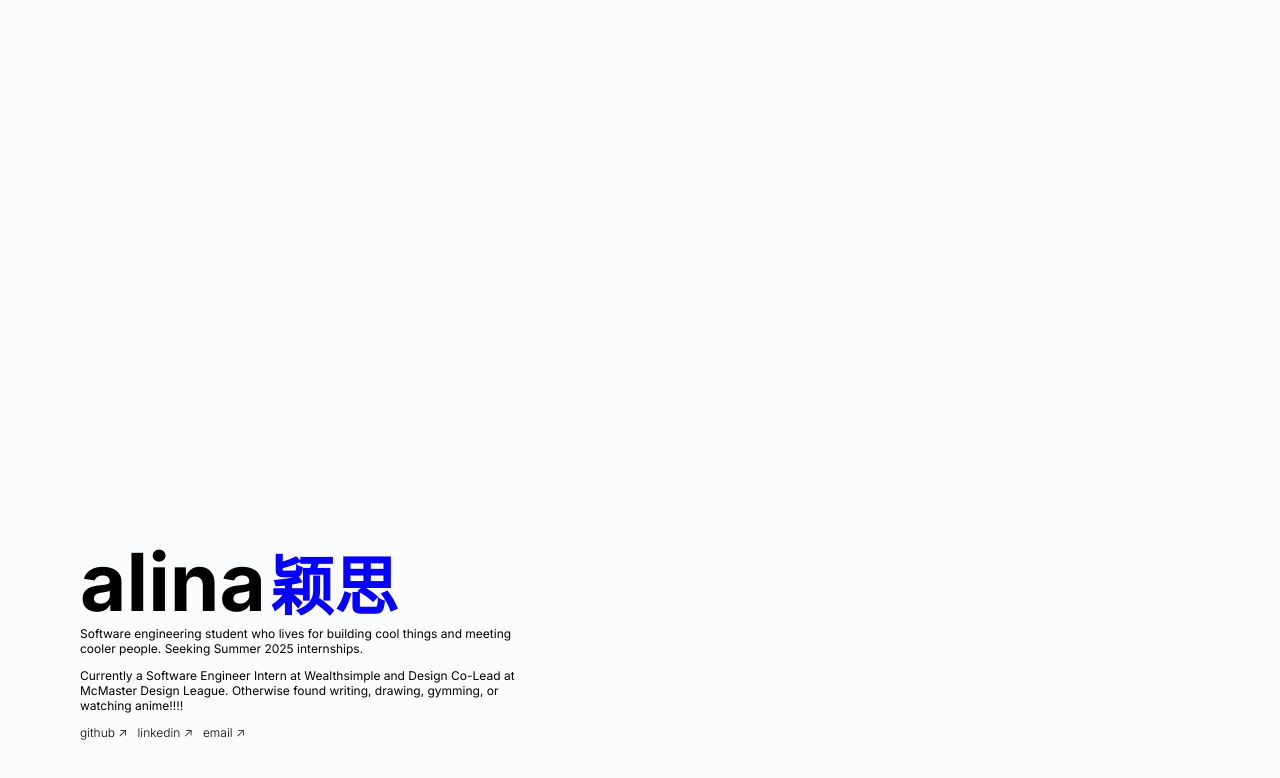
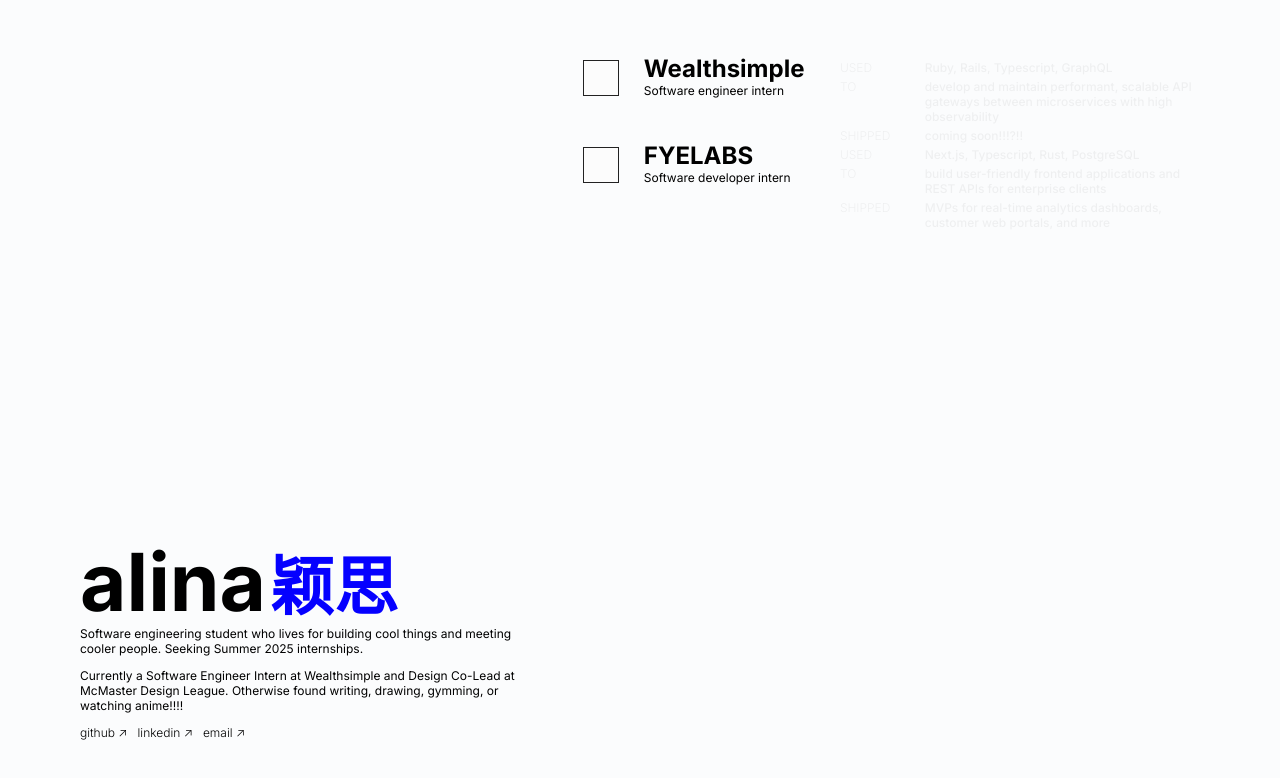
Before and after one commit to charcoalyy/portfolio, a React (Vite) app: page / in a window 1280 px wide. Shown: the top 778 px of the page. Built offline with nearby package versions, Linux system fonts and the light colour scheme.

Commit message:
fill in project details

```diff
--- /dev/null
+++ b/src/components/constants/projects.ts
@@ -0,0 +1,21 @@
+export const projects = [
+  {
+    title: "Wealthsimple",
+    tag: "Software engineer intern",
+    points: {
+      used: "Ruby, Rails, Typescript, GraphQL",
+      to: "develop and maintain performant, scalable API gateways between microservices with high observability",
+      shipped: "coming soon!!!?!!",
+    },
+  },
+  {
+    title: "FYELABS",
+    tag: "Software developer intern",
+    points: {
+      used: "Next.js, Typescript, Rust, PostgreSQL",
+      to: "build user-friendly frontend applications and REST APIs for enterprise clients",
+      shipped:
+        "MVPs for real-time analytics dashboards, customer web portals, and more",
+    },
+  },
+]
--- a/src/components/molecules/styles.module.scss
+++ b/src/components/molecules/styles.module.scss
@@ -115,7 +115,7 @@
 // for infobox
 .infoboxContainer {
   display: grid;
-  grid-template-columns: 1fr 3fr 8fr;
+  grid-template-columns: 1fr 4fr 8fr;
   gap: 16px;
 
   .solidBox {
@@ -123,16 +123,17 @@
   }
 
   .boxLabel {
+    // align with rectangle on the side
+    margin-top: -6px;
+
     h1 {
       font-size: 24px;
       font-weight: 700;
-      line-height: 24px;
     }
 
     h2 {
       font-size: 12px;
       font-weight: 400;
-      line-height: 12px;
     }
 
     &__hover {
@@ -150,7 +151,9 @@
       display: grid;
       grid-template-columns: 1fr 4fr;
       gap: 16px;
+
       font-size: 12px;
+      margin-bottom: 4px;
 
       .bulletKey {
         text-transform: uppercase;
--- a/src/components/organisms/Projects.tsx
+++ b/src/components/organisms/Projects.tsx
@@ -1,17 +1,16 @@
-// import Infobox from "@molecules/Infobox"
+import Infobox from "@molecules/Infobox"
+import { projects } from "../constants/projects"
 
 const Projects = () => {
   return (
     <div>
-      {/* <Infobox
-        title="FYELABS"
-        tag="#internship"
-        points={{
-          used: "Next.js, Typescript, Rust, PostgreSQL",
-          did: "build a really cool website with lots of dynamic filtering",
-          shipped: "deployed live to demo users",
-        }}
-      /> */}
+      {projects.map((project) => (
+        <Infobox
+          title={project.title}
+          tag={project.tag}
+          points={project.points}
+        />
+      ))}
     </div>
   )
 }
```
